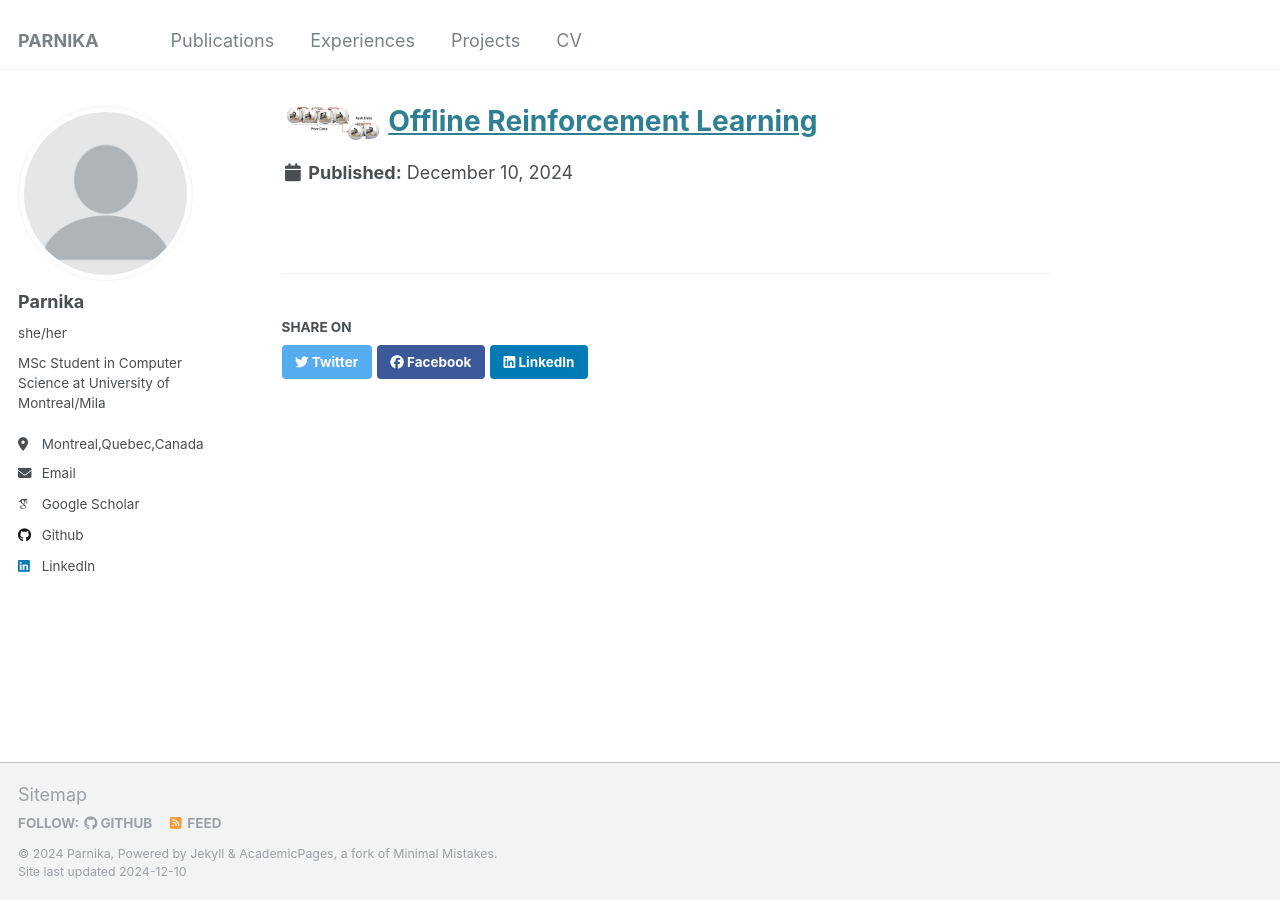
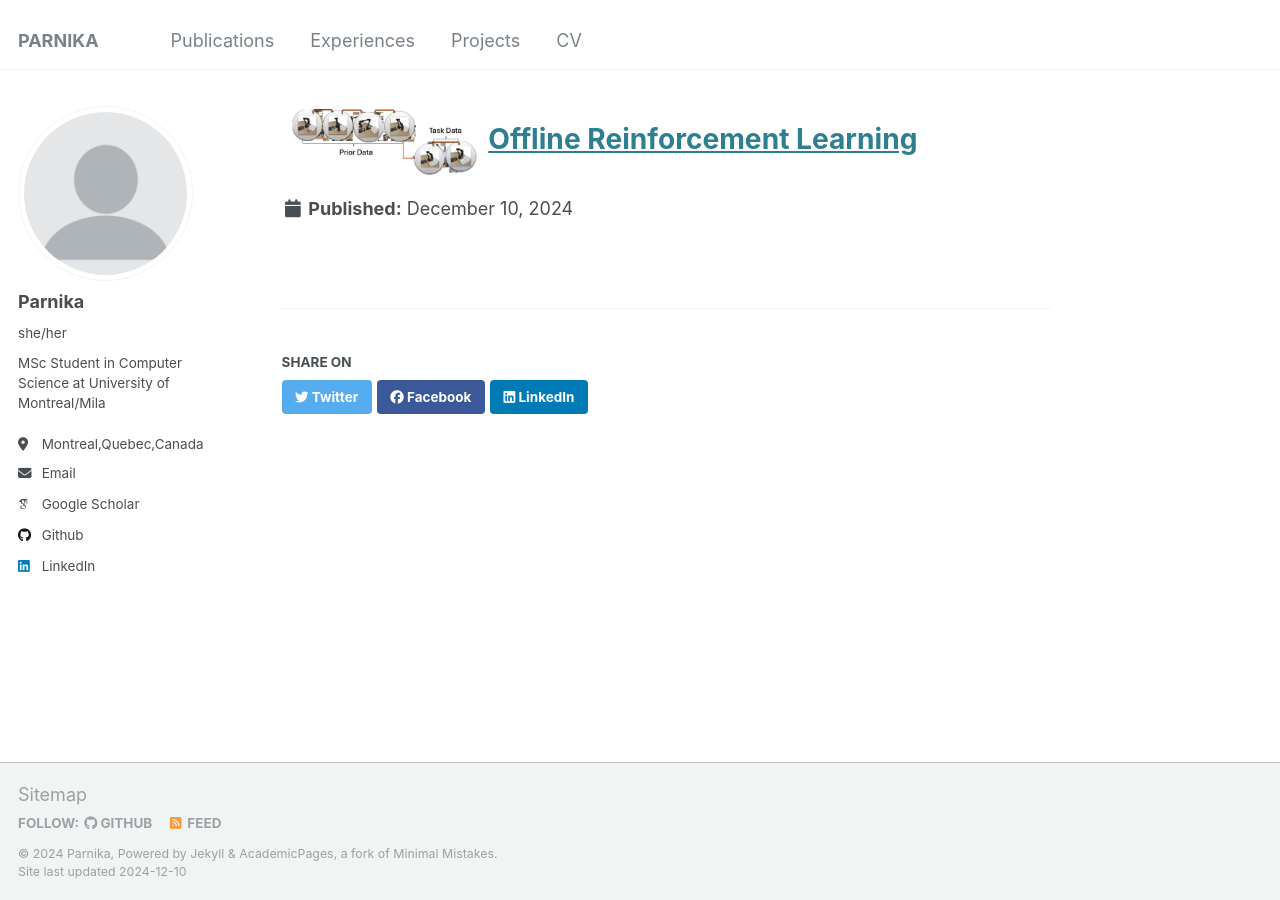
Before and after one commit to parnika31/parnika31.github.io, a Jekyll site: the page built from _portfolio/portfolio-1.md, in a window 1280 px wide. Built offline with Jekyll 4.4.1, drawn with Linux system fonts in a browser that asks for light colours; some web fonts are replaced.

Commit message:
Update portfolio-1.md

```diff
--- a/_portfolio/portfolio-1.md
+++ b/_portfolio/portfolio-1.md
@@ -1,5 +1,5 @@
 ---
-title: <p><img src='/images/COG.png' height="200" width="100"> <a href="https://github.com/parnika31/cog_extended/tree/main"> Offline Reinforcement Learning</a> </p>
+title: <p><img src='/images/COG.png' height="200" width="200"> <a href="https://github.com/parnika31/cog_extended/tree/main"> Offline Reinforcement Learning</a> </p>
 excerpt: "Implemented offline RL algorithm TD3+BC and compared the performance with CQL on pick and place experimental setup from [this](https://arxiv.org/pdf/2010.14500) paper. Additionally, compared the performance of CQL leveraging pretrained resnet vs CNN."
 collection: portfolio
 ---
```
